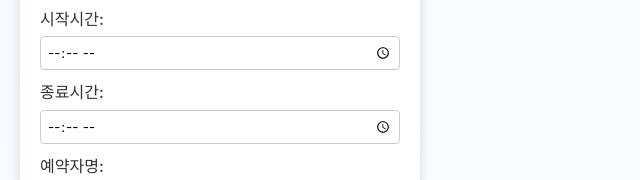
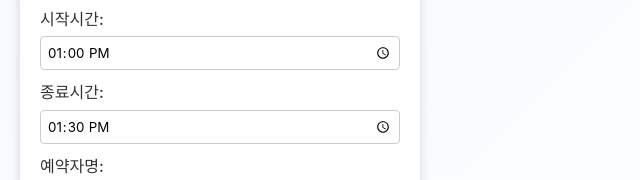
Before and after one commit to ai2dev/web, a plain HTML site: page rmrsv.html in a window 1280 px wide. Both pictures are taken after a click on the button "예약 신청". Shown: the part 362-542 px from the top of the page, 0-640 px from the left. Drawn offline with Linux system fonts and the light colour scheme.

Commit message:
Add files via upload

```diff
--- a/rmrsv.html
+++ b/rmrsv.html
@@ -46,8 +46,8 @@
             <h3>새 예약 신청</h3>
             <form id="reservationForm">
                 <label>날짜: <input type="date" id="dateInput" required /></label>
-                <label>시작시간: <input type="time" id="startTimeInput" required /></label>
-                <label>종료시간: <input type="time" id="endTimeInput" required /></label>
+                <label>시작시간: <input type="time" id="startTimeInput" required step="1800" value="13:00" /></label>
+                <label>종료시간: <input type="time" id="endTimeInput" required step="1800" value="13:30" /></label>
                 <label>예약자명: <input type="text" id="nameInput" required /></label>
                 <label>목적: <input type="text" id="purposeInput" required /></label>
                 <label>방 선택: <select id="roomSelect" required>
```
